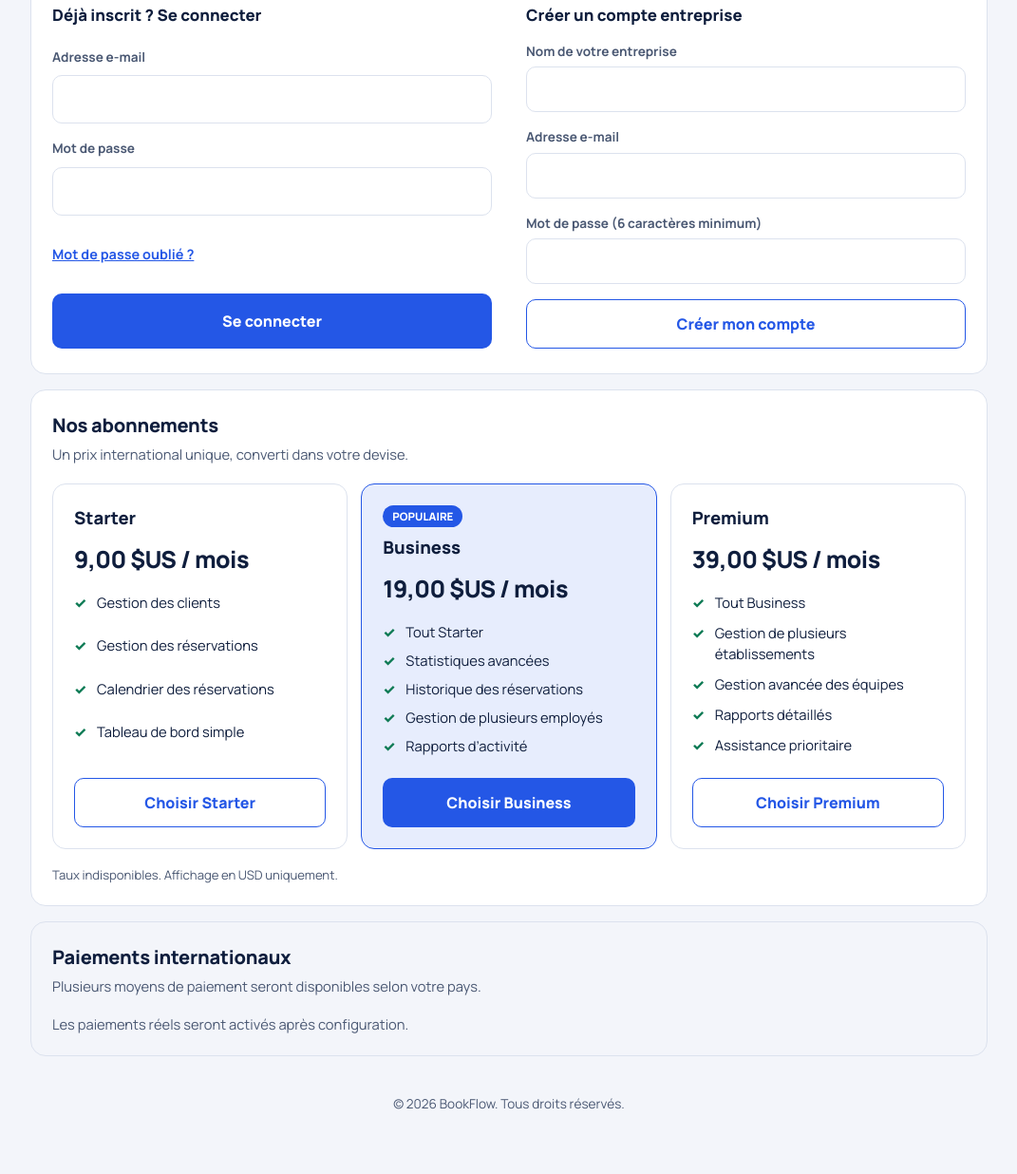
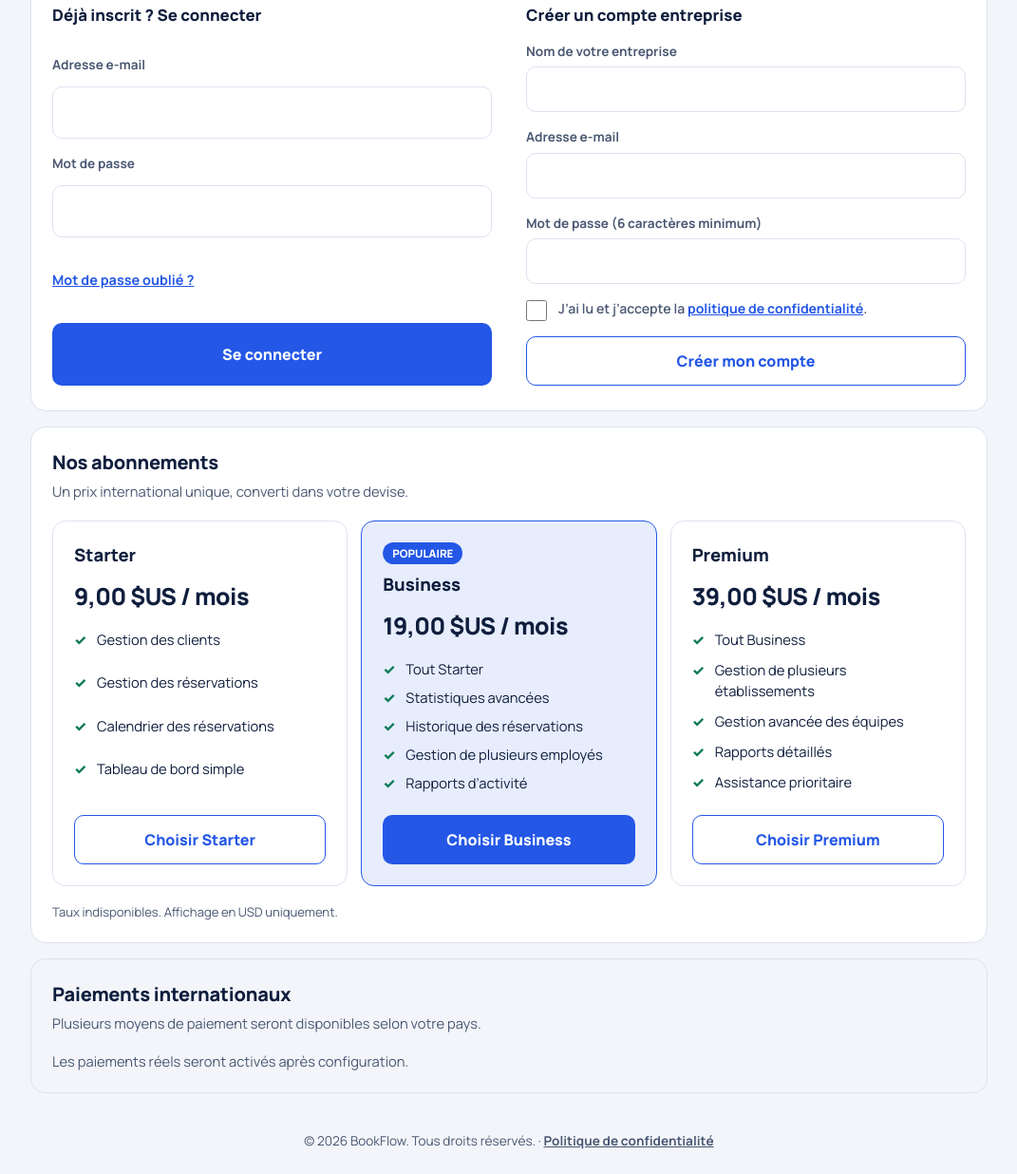
Before and after one commit to getbookflow/bookflow.app, a plain HTML site: page index.html in a window 1280 px wide. Shown: the part 349-1585 px from the top of the page at 95% size, without its empty margins (104-1175 px from the left). Before the commit the page ends 1546 px from the top, so only its background shows below. Drawn offline with nearby package versions, Linux system fonts and the light colour scheme; no server answers.

Commit message:
Add consent checkbox and update footer link
Added consent checkbox for privacy policy acceptance in signup form and updated footer to include a link to the privacy policy.

```diff
--- a/index.html
+++ b/index.html
@@ -32,6 +32,28 @@
       gap: 10px;
       margin-top: 14px;
     }
+
+    /* Case à cocher : consentement à la politique de confidentialité */
+    .consent {
+      display: flex;
+      align-items: flex-start;
+      gap: 12px;
+      font-size: 0.88rem;
+      font-weight: 600;
+      line-height: 1.45;
+      color: var(--ink-2, #4A5873);
+      cursor: pointer;
+    }
+    .consent input[type="checkbox"] {
+      width: 22px;
+      height: 22px;
+      flex: none;
+      margin: 1px 0 0;
+      accent-color: var(--brand, #2457E6);
+      cursor: pointer;
+    }
+    .consent a { color: var(--brand, #2457E6); font-weight: 700; }
+    footer a { color: inherit; font-weight: 700; }
   </style>
 </head>
 <body>
@@ -105,6 +127,10 @@
             <label for="signupPassword">Mot de passe (6 caractères minimum)</label>
             <input type="password" id="signupPassword" autocomplete="new-password">
           </div>
+          <label class="consent" for="signupConsent">
+            <input type="checkbox" id="signupConsent">
+            <span>J’ai lu et j’accepte la <a href="privacy.html" target="_blank" rel="noopener">politique de confidentialité</a>.</span>
+          </label>
           <button type="submit" class="btn ghost">Créer mon compte</button>
         </form>
 
@@ -493,7 +519,10 @@
 
   </main>
 
-  <footer>© 2026 BookFlow. Tous droits réservés.</footer>
+  <footer>
+    © 2026 BookFlow. Tous droits réservés. ·
+    <a href="privacy.html" target="_blank" rel="noopener">Politique de confidentialité</a>
+  </footer>
 
   <!-- Alertes à l’écran -->
   <div class="toasts" id="toasts" aria-live="polite"></div>
@@ -528,6 +557,27 @@
 
   <audio id="remoteAudio" autoplay playsinline></audio>
 
+  <script>
+    // Consentement : empêche la création de compte tant que la case n'est pas cochée.
+    // Placé AVANT app.js pour passer en premier.
+    document.addEventListener("submit", function (e) {
+      if (!e.target || e.target.id !== "signupForm") return;
+
+      var box = document.getElementById("signupConsent");
+      if (box && box.checked) return;
+
+      e.preventDefault();
+      e.stopPropagation();
+
+      var msg = document.getElementById("authMessage");
+      if (msg) {
+        msg.setAttribute("data-type", "err");
+        msg.textContent = "Cochez la case pour accepter la politique de confidentialité.";
+      }
+      if (box) box.focus();
+    }, true);
+  </script>
+
   <script src="https://cdn.jsdelivr.net/npm/@supabase/supabase-js@2"></script>
   <script src="app.js"></script>
   <script src="live.js"></script>
```
